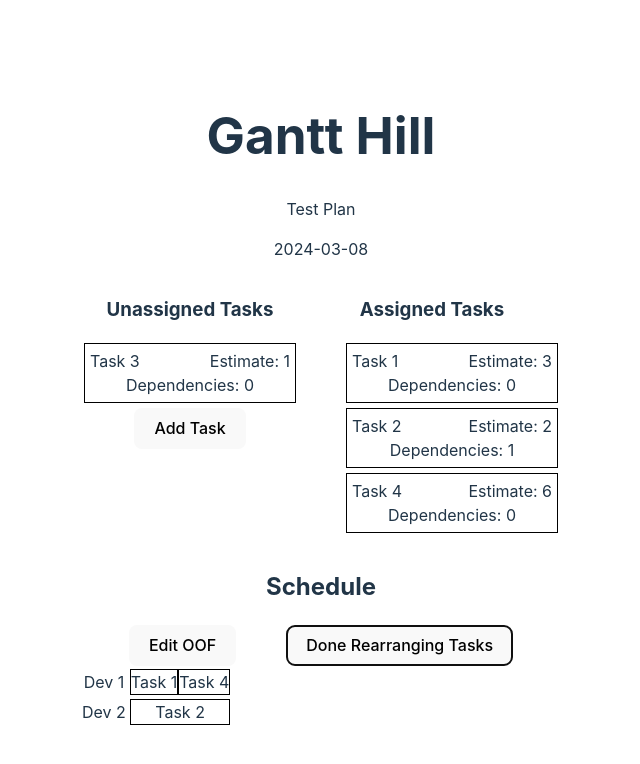
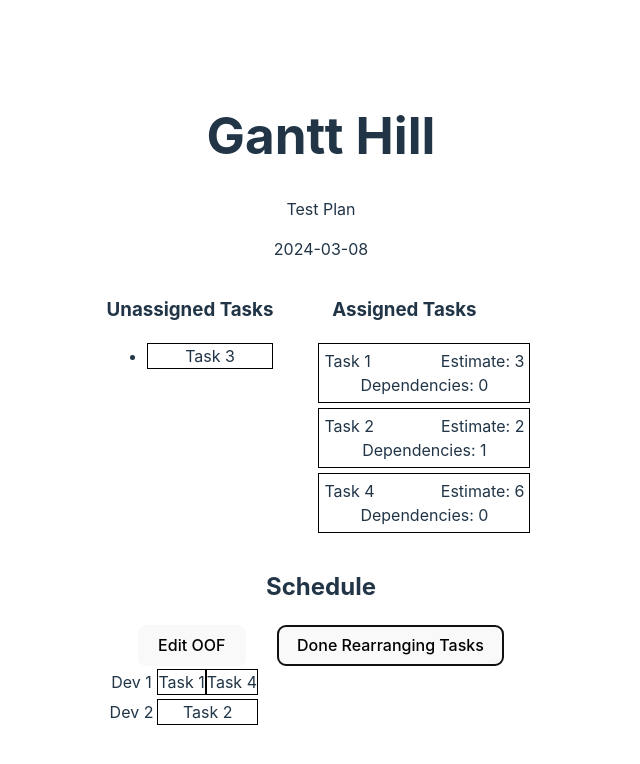
Before and after one commit to butaud/gantt-hill, a React (Vite) app: page / in a window 1280 px wide. Both pictures are taken after a click on the button "Rearrange Tasks". Shown: the top 764 px of the page, without its empty margins (319-959 px from the left). Built offline with nearby package versions, Linux system fonts and the light colour scheme.

Commit message:
dnd phase 3 - can drag to and from unassigned

```diff
--- a/src/model/dev.ts
+++ b/src/model/dev.ts
@@ -156,17 +156,16 @@ export class Dev {
     this.name = name;
   }
 
-  addTask(task: Task) {
-    this.tasks.push(task);
+  addTask(task: Task, index?: number) {
+    if (index === undefined) {
+      this.tasks.push(task);
+    } else {
+      this.tasks.splice(index, 0, task);
+    }
   }
 
   removeTask(task: Task) {
     this.tasks = this.tasks.filter((t) => t !== task);
-  }
-
-  reorderTask(task: Task, index: number) {
-    this.tasks = this.tasks.filter((t) => t !== task);
-    this.tasks.splice(index, 0, task);
   }
 
   addOofDay(day: number) {
--- a/src/model/task.ts
+++ b/src/model/task.ts
@@ -19,8 +19,16 @@ export class TaskStore {
     this.tasks.push(task);
     return task;
   }
+  moveExistingTask(task: Task, toIndex: number) {
+    const fromIndex = this.tasks.indexOf(task);
+    this.tasks.splice(fromIndex, 1);
+    this.tasks.splice(toIndex, 0, task);
+  }
   deleteTask(task: Task) {
     this.tasks = this.tasks.filter((t) => t !== task);
+  }
+  getTask(id: number) {
+    return this.tasks.find((task) => task.id === id);
   }
 }
 
--- a/src/ui/PlanEditor.tsx
+++ b/src/ui/PlanEditor.tsx
@@ -3,6 +3,9 @@ import { FC } from "react";
 import { TaskSection } from "./TaskSection";
 import { ScheduleSection } from "./ScheduleSection";
 import { EditableValue } from "./EditableValue";
+import { DragDropContext, OnDragEndResponder } from "@hello-pangea/dnd";
+import { useDevStore } from "../context/DevStoreContext";
+import { useTaskStore } from "../context/TaskStoreContext";
 
 type IPlanEditorProps = {
   name: string;
@@ -17,6 +20,39 @@ export const PlanEditor: FC<IPlanEditorProps> = ({
   setPlanName,
   setPlanStart,
 }) => {
+  const devStore = useDevStore();
+  const taskStore = useTaskStore();
+
+  const onDragEnd: OnDragEndResponder = (event) => {
+    if (event.destination && event.source) {
+      const task = taskStore.getTask(parseInt(event.draggableId));
+      if (task) {
+        const getDev = (droppableId: string) => {
+          if (droppableId === "unassigned") {
+            return undefined;
+          }
+          const dev = devStore.getDev(parseInt(droppableId));
+          if (!dev) {
+            throw new Error(`No dev with id ${droppableId}`);
+          }
+          return dev;
+        };
+        const sourceDev = getDev(event.source.droppableId);
+        const destinationDev = getDev(event.destination.droppableId);
+        // these steps handle all the cases
+        if (sourceDev) {
+          sourceDev.removeTask(task);
+        }
+
+        if (destinationDev) {
+          destinationDev.addTask(task, event.destination.index);
+        } else {
+          taskStore.moveExistingTask(task, event.destination.index);
+        }
+      }
+    }
+  };
+
   return (
     <div>
       <p>
@@ -25,8 +61,10 @@ export const PlanEditor: FC<IPlanEditorProps> = ({
       <p>
         <EditableValue value={start} onChange={setPlanStart} />
       </p>
-      <TaskSection />
-      <ScheduleSection start={start} />
+      <DragDropContext onDragEnd={onDragEnd}>
+        <TaskSection />
+        <ScheduleSection start={start} />
+      </DragDropContext>
     </div>
   );
 };
--- /dev/null
+++ b/src/ui/Rearrange.tsx
@@ -0,0 +1,92 @@
+import { observer } from "mobx-react-lite";
+import { FC } from "react";
+import { Dev } from "../model/dev";
+import { Draggable, Droppable } from "@hello-pangea/dnd";
+import { Task } from "../model/task";
+
+export const TaskRearrangeDevRow: FC<{ dev: Dev }> = observer(({ dev }) => {
+  return (
+    <Droppable droppableId={dev.id.toString()} direction="horizontal">
+      {(provided) => (
+        <tr
+          style={{ width: "100%" }}
+          ref={provided.innerRef}
+          {...provided.droppableProps}
+        >
+          <td>{dev.name}</td>
+          {dev.tasks.map((task, index) => (
+            <RearrangeableTaskCell key={task.id} task={task} index={index} />
+          ))}
+          {provided.placeholder}
+        </tr>
+      )}
+    </Droppable>
+  );
+});
+
+export const TaskRearrangeUnassignedTasks: FC<{ tasks: Task[] }> = observer(
+  ({ tasks }) => {
+    return (
+      <Droppable droppableId="unassigned" direction="vertical">
+        {(provided) => (
+          <ul ref={provided.innerRef} {...provided.droppableProps}>
+            {tasks.map((task, index) => (
+              <RearrangeableTaskListItem
+                key={task.id}
+                task={task}
+                index={index}
+              />
+            ))}
+            {provided.placeholder}
+          </ul>
+        )}
+      </Droppable>
+    );
+  },
+);
+
+const RearrangeableTaskCell: FC<{ task: Task; index: number }> = observer(
+  ({ task, index }) => {
+    return (
+      <Draggable draggableId={task.id.toString()} index={index}>
+        {(provided) => (
+          <td
+            ref={provided.innerRef}
+            {...provided.draggableProps}
+            {...provided.dragHandleProps}
+            style={{
+              ...provided.draggableProps.style,
+              flexGrow: task.estimate,
+              border: "1px solid black",
+            }}
+          >
+            {task.name}
+          </td>
+        )}
+      </Draggable>
+    );
+  },
+);
+
+const RearrangeableTaskListItem: FC<{ task: Task; index: number }> = observer(
+  ({ task, index }) => {
+    return (
+      <Draggable draggableId={task.id.toString()} index={index}>
+        {(provided) => (
+          <li
+            ref={provided.innerRef}
+            {...provided.draggableProps}
+            {...provided.dragHandleProps}
+            style={{
+              ...provided.draggableProps.style,
+              flexGrow: task.estimate,
+              border: "1px solid black",
+            }}
+          >
+            {task.name}
+          </li>
+        )}
+      </Draggable>
+    );
+  },
+);
--- a/src/ui/ScheduleSection.tsx
+++ b/src/ui/ScheduleSection.tsx
@@ -4,7 +4,6 @@ import { FC } from "react";
 import { useDevStore } from "../context/DevStoreContext";
 import { DevRow } from "./DevRow";
 import { useStateStore } from "../context/StateStoreContext";
-import { DragDropContext, OnDragEndResponder } from "@hello-pangea/dnd";
 
 export const ScheduleSection: FC<{ start: DateTime }> = observer(
   ({ start }) => {
@@ -15,24 +14,6 @@ export const ScheduleSection: FC<{ start: DateTime }> = observer(
     const countOfTasksWithUnassignedDependencies =
       devStore.tasksWithUnassignedDependencies.size;
 
-    const onDragEnd: OnDragEndResponder = (event) => {
-      if (event.destination && event.source) {
-        const sourceDev = devStore.getDev(parseInt(event.source.droppableId));
-        const destinationDev = devStore.getDev(
-          parseInt(event.destination.droppableId),
-        );
-        if (sourceDev && destinationDev) {
-          const task = sourceDev.tasks[event.source.index];
-          if (sourceDev === destinationDev) {
-            sourceDev.reorderTask(task, event.destination.index);
-          } else {
-            sourceDev.removeTask(task);
-            destinationDev.addTask(task);
-            destinationDev.reorderTask(task, event.destination.index);
-          }
-        }
-      }
-    };
     return (
       <div>
         <h2>Schedule</h2>
@@ -78,11 +59,9 @@ export const ScheduleSection: FC<{ start: DateTime }> = observer(
             )}
           </thead>
           <tbody>
-            <DragDropContext onDragEnd={onDragEnd}>
-              {devs.map((dev) => (
-                <DevRow key={dev.id} dev={dev} />
-              ))}
-            </DragDropContext>
+            {devs.map((dev) => (
+              <DevRow key={dev.id} dev={dev} />
+            ))}
           </tbody>
         </table>
       </div>
--- a/src/ui/TaskSection.tsx
+++ b/src/ui/TaskSection.tsx
@@ -2,10 +2,13 @@ import { observer } from "mobx-react-lite";
 import { FC, useState } from "react";
 import { useTaskStore } from "../context/TaskStoreContext";
 import { NewTaskNode, TaskNode } from "./TaskNode";
+import { useStateStore } from "../context/StateStoreContext";
+import { TaskRearrangeUnassignedTasks } from "./Rearrange";
 
 export const TaskSection: FC = observer(() => {
   const [isAdding, setIsAdding] = useState(false);
   const taskStore = useTaskStore();
+  const stateStore = useStateStore();
   const tasks = taskStore.getTasks();
 
   const assignedTasks = tasks.filter((task) => task.isAssigned);
@@ -21,6 +24,9 @@ export const TaskSection: FC = observer(() => {
     >
       <div>
         <h3>Unassigned Tasks</h3>
+        {stateStore.isRearrangingTasks ? (
+          <TaskRearrangeUnassignedTasks tasks={unassignedTasks} />
+        ) : (
           <div>
             {unassignedTasks.map((task) => (
               <TaskNode key={task.id} task={task} />
@@ -31,6 +37,7 @@ export const TaskSection: FC = observer(() => {
               <button onClick={() => setIsAdding(true)}>Add Task</button>
             )}
           </div>
+        )}
       </div>
       <div>
         <h3>Assigned Tasks</h3>
```
Lines whose indentation alone changed are shown as unchanged.
